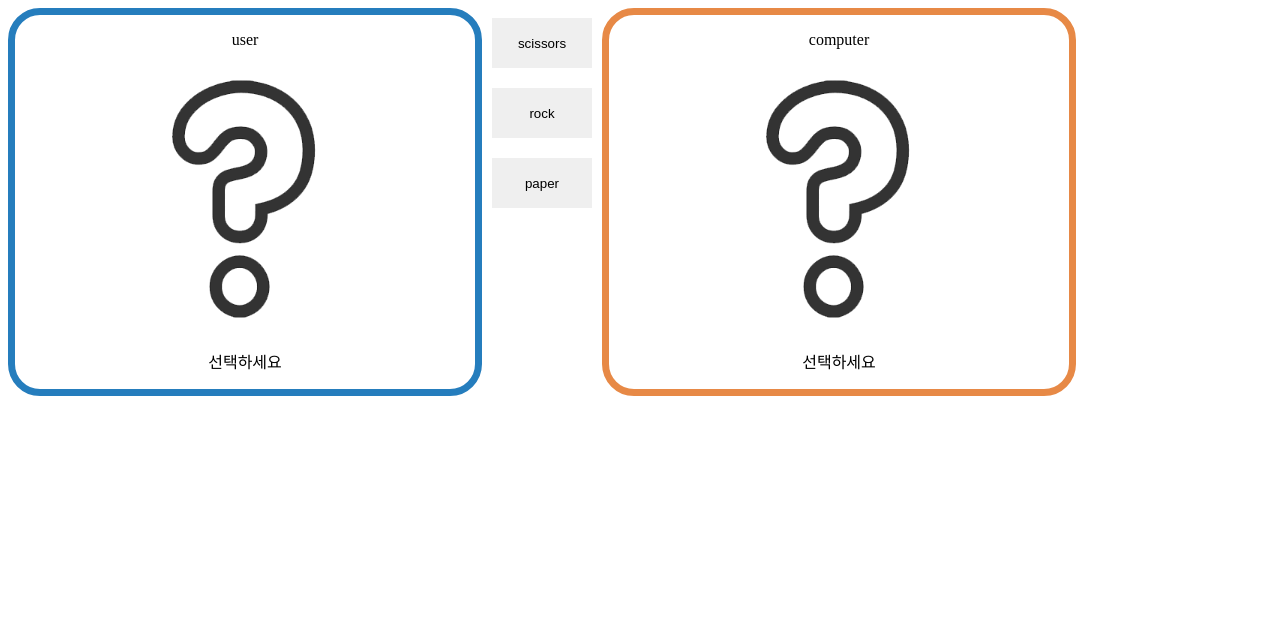
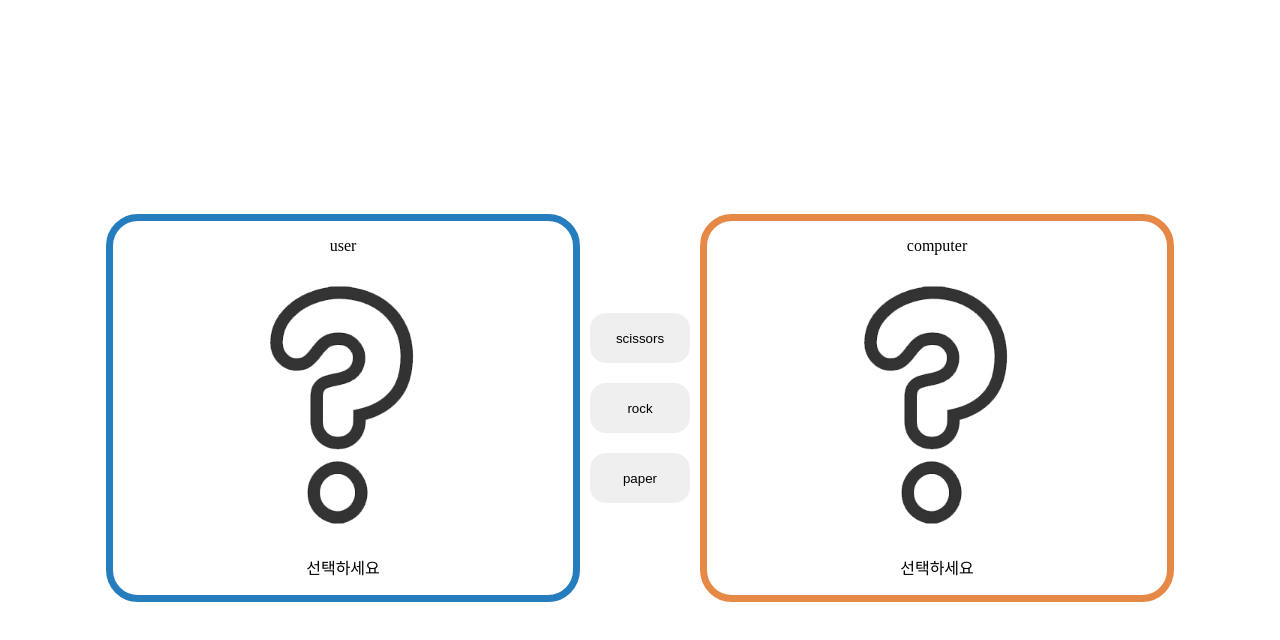
Before and after one commit to song-eun/rps-game, a React (Vite) app: page / in a window 1280 px wide. Shown: the top 640 px of the page. Built offline with nearby package versions, Linux system fonts and the light colour scheme.

Commit message:
style: 전체 레이아웃 스타일 조정

```diff
--- a/src/css/App.module.css
+++ b/src/css/App.module.css
@@ -1,4 +1,7 @@
 /* :nth-of-type(1) 첫번째 카드 */
 .container {
   display: flex;
+  align-items: center;
+  justify-content: center;
+  height: 100vh;
 }
--- a/src/css/Button.module.css
+++ b/src/css/Button.module.css
@@ -10,4 +10,5 @@
   width: 100px;
   height: 50px;
   margin: 10px;
+  border-radius: 1rem;
 }
--- a/src/css/Card.module.css
+++ b/src/css/Card.module.css
@@ -5,6 +5,7 @@
   flex-direction: column;
   text-align: center;
   padding: 1rem 5rem;
+  width: 300px;
 }
 
 .user {
@@ -12,5 +13,5 @@
 }
 
 .card img {
-  width: 300px;
+  width: 100%;
 }
```
